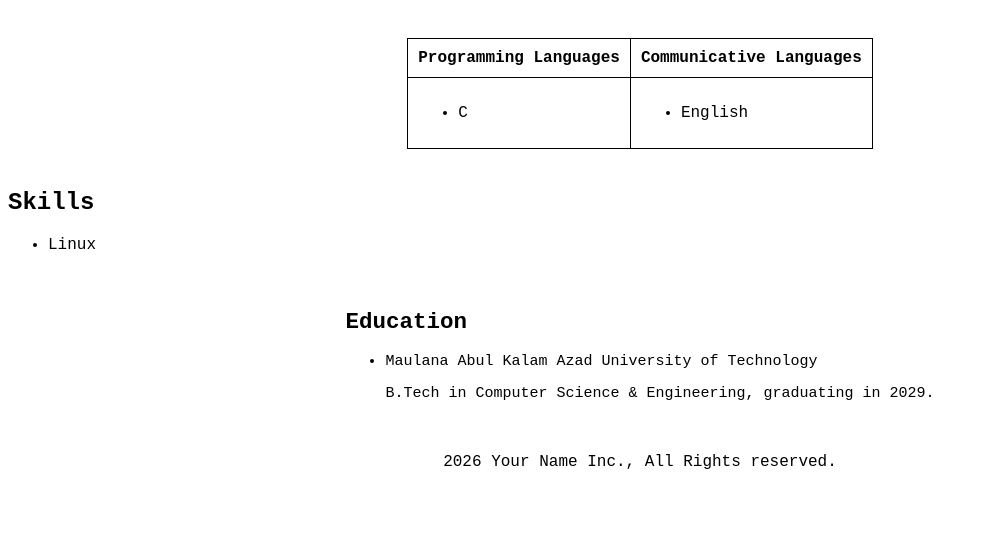
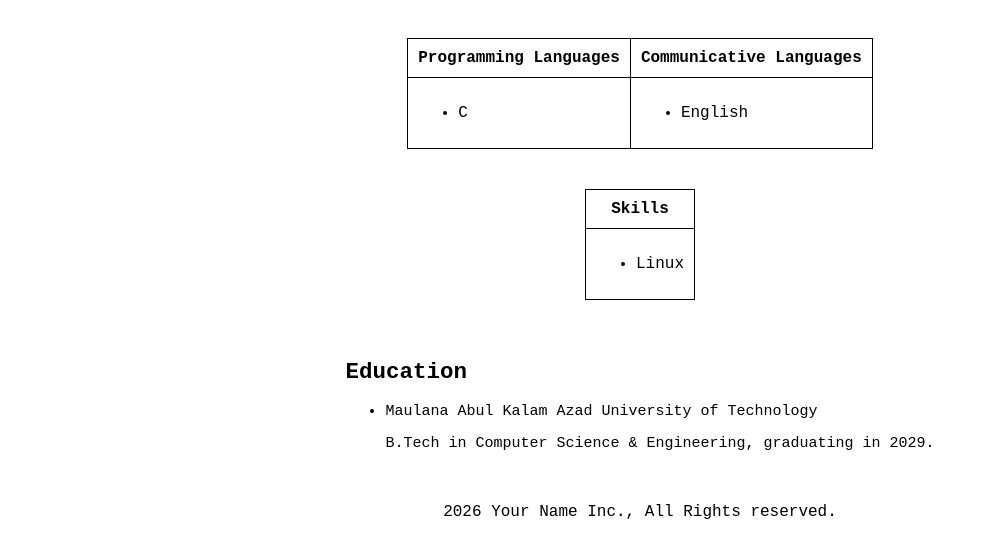
Before and after one commit to i57-hash/resume, a plain HTML site: page index.html in a window 1280 px wide. Shown: the part 109-666 px from the top of the page, without its empty margins (0-985 px from the left). Drawn offline with Linux system fonts and the light colour scheme.

Commit message:
Revert "made skills list instead of a table"
This reverts commit a192b5f7c087d1f7f83bb52c7cd67f5623d1a0f2.

```diff
--- a/index.html
+++ b/index.html
@@ -35,12 +35,22 @@
        </table>
    </section>
    <section>
-     <h2>
-         Skills
-     </h2>
-     <ul>
-         <li>Linux</li>
-     </ul>
+     <table>
+          <thead>
+              <tr>
+                  <th>Skills</th>
+              </tr>
+          </thead>
+          <tbody>
+              <tr>
+                  <td>
+                      <ul>
+                          <li>Linux</li>
+                      </ul>
+                  </td>
+               </tr>
+          </tbody>
+      </table>
   </section>
    <section class="ed">
             <h2>
```
